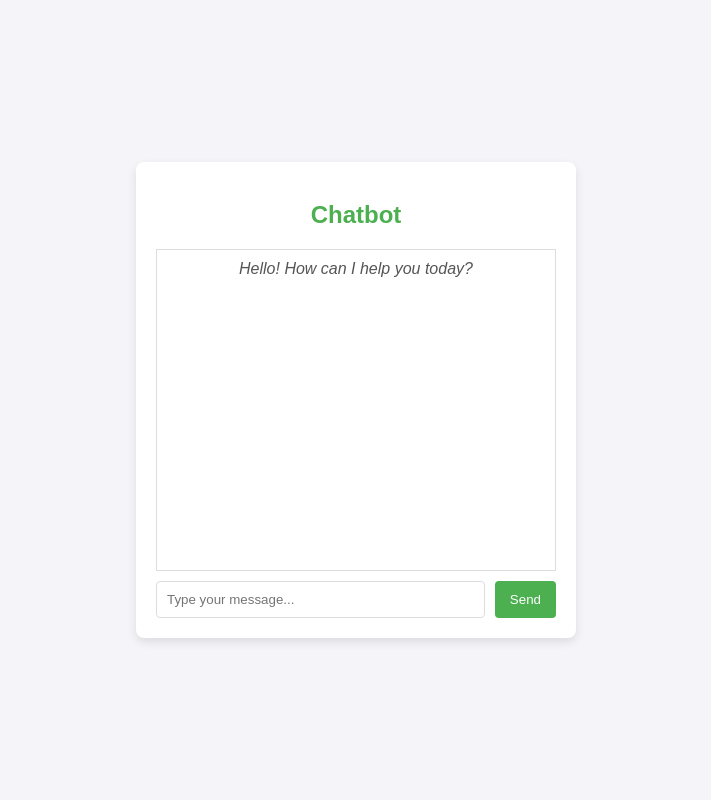
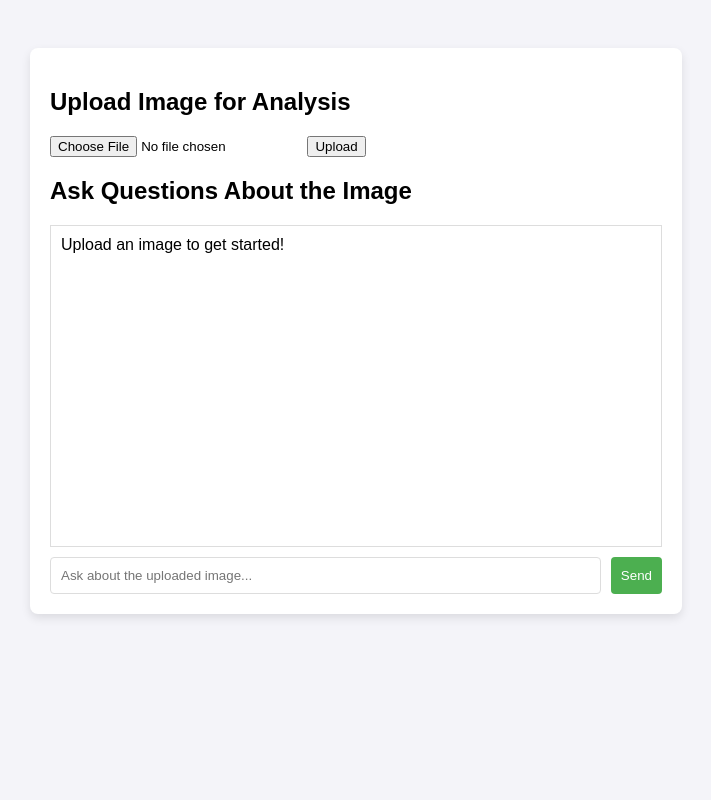
Before and after one commit to pramodkumareagle/imageprocess, a Django app: page /chatbot/ in a window 1280 px wide. Shown: the whole page, without its empty margins (284-995 px from the left). Run offline with Django 5.2, Linux system fonts and the light colour scheme.

Commit message:
descriptions for uploaded image

```diff
--- a/detection/templates/detection/chatbot.html
+++ b/detection/templates/detection/chatbot.html
@@ -3,134 +3,129 @@
 <head>
     <meta charset="UTF-8">
     <meta name="viewport" content="width=device-width, initial-scale=1.0">
-    <title>Chatbot</title>
+    <title>Upload and Chat</title>
     <style>
         body {
             font-family: Arial, sans-serif;
             background-color: #f4f4f9;
-            margin: 0;
-            padding: 0;
             display: flex;
-            justify-content: center;
+            flex-direction: column;
             align-items: center;
-            height: 100vh;
+            padding: 20px;
         }
-
         .container {
-            background: #fff;
+            margin-top: 20px;
             padding: 20px;
+            background: white;
             border-radius: 8px;
             box-shadow: 0 4px 10px rgba(0, 0, 0, 0.1);
-            width: 400px;
-            text-align: center;
+            width: 50%;
         }
-
-        h2 {
-            margin-bottom: 20px;
-            color: #4CAF50;
-        }
-
         .chat-log {
             height: 300px;
             overflow-y: auto;
             border: 1px solid #ddd;
             padding: 10px;
-            margin-bottom: 10px;
+            margin-top: 20px;
         }
-
-        .message {
-            margin-bottom: 10px;
-        }
-
-        .user {
-            font-weight: bold;
-            color: #333;
-        }
-
-        .bot {
-            font-style: italic;
-            color: #555;
-        }
-
         .chat-input {
             display: flex;
             gap: 10px;
+            margin-top: 10px;
         }
-
         .chat-input input {
             flex: 1;
             padding: 10px;
             border: 1px solid #ddd;
             border-radius: 4px;
         }
-
         .chat-input button {
-            padding: 10px 15px;
+            padding: 10px;
             background: #4CAF50;
             color: white;
             border: none;
             border-radius: 4px;
             cursor: pointer;
         }
-
-        .chat-input button:hover {
-            background: #45a049;
-        }
     </style>
 </head>
 <body>
     <div class="container">
-        <h2>Chatbot</h2>
+        <h2>Upload Image for Analysis</h2>
+        <form id="image-upload-form" method="POST" enctype="multipart/form-data">
+            {% csrf_token %}
+            <input type="file" name="image" id="image" required>
+            <button type="submit">Upload</button>
+        </form>
+
+        <h2>Ask Questions About the Image</h2>
         <div class="chat-log" id="chat-log">
-            <div class="message bot">Hello! How can I help you today?</div>
+            <div class="message bot">Upload an image to get started!</div>
         </div>
         <div class="chat-input">
-            <input type="text" id="user-message" placeholder="Type your message...">
+            <input type="text" id="user-message" placeholder="Ask about the uploaded image...">
             <button onclick="sendMessage()">Send</button>
         </div>
-        <input type="hidden" id="csrf_token" value="{{ csrf_token }}">
     </div>
 
     <script>
         const chatLog = document.getElementById('chat-log');
 
-        function appendMessage(message, sender) {
-            const messageDiv = document.createElement('div');
-            messageDiv.classList.add('message', sender);
-            messageDiv.innerText = message;
-            chatLog.appendChild(messageDiv);
-            chatLog.scrollTop = chatLog.scrollHeight; // Auto-scroll to the bottom
-        }
+        document.getElementById('image-upload-form').onsubmit = function(event) {
+            event.preventDefault();
+            const formData = new FormData(this);
+            fetch('/chatbot/', {
+                method: 'POST',
+                body: formData,
+            })
+            .then(response => response.json())
+            .then(data => {
+                const botMessageElement = document.createElement('div');
+                botMessageElement.classList.add('message', 'bot');
+                botMessageElement.textContent = data.message || 'Image uploaded successfully!';
+                chatLog.appendChild(botMessageElement);
+            })
+            .catch(error => {
+                console.error('Error:', error);
+            });
+        };
 
         function sendMessage() {
             const userMessage = document.getElementById('user-message').value.trim();
             if (!userMessage) return;
 
-            // Append user's message to the chat log
-            appendMessage(userMessage, 'user');
-            document.getElementById('user-message').value = ''; // Clear input field
+            // Append user message to chat log
+            const userMessageElement = document.createElement('div');
+            userMessageElement.classList.add('message', 'user');
+            userMessageElement.textContent = userMessage;
+            chatLog.appendChild(userMessageElement);
 
             // Send message to backend
-            fetch('', {
+            fetch('/chatbot/', {
                 method: 'POST',
                 headers: {
                     'Content-Type': 'application/x-www-form-urlencoded',
-                    'X-CSRFToken': document.getElementById('csrf_token').value
+                    'X-CSRFToken': document.querySelector('[name=csrfmiddlewaretoken]').value,
                 },
-                body: `user_message=${encodeURIComponent(userMessage)}`
+                body: `user_message=${encodeURIComponent(userMessage)}`,
             })
             .then(response => response.json())
             .then(data => {
-                if (data.response) {
-                    appendMessage(data.response, 'bot');
-                } else if (data.error) {
-                    appendMessage('Error: ' + data.error, 'bot');
-                }
+                const botMessageElement = document.createElement('div');
+                botMessageElement.classList.add('message', 'bot');
+                botMessageElement.textContent = data.response || 'No response received.';
+                chatLog.appendChild(botMessageElement);
             })
             .catch(error => {
                 console.error('Error:', error);
-                appendMessage('Oops! Something went wrong. Please try again later.', 'bot');
+                const errorMessageElement = document.createElement('div');
+                errorMessageElement.classList.add('message', 'bot');
+                errorMessageElement.textContent = 'An error occurred. Please try again.';
+                chatLog.appendChild(errorMessageElement);
             });
+
+            // Clear input field
+            document.getElementById('user-message').value = '';
         }
     </script>
 </body>
--- a/detection/views.py
+++ b/detection/views.py
@@ -168,27 +168,57 @@ def detect_with_langchain(request, uploaded_image):
         'detr_detection_data': detr_detection_data,
     })
 
+temp_data = {
+    'image': None,
+    'detections': None,
+}
 
 def handle_chatbot(request):
     if request.method == 'POST':
+        # Handle image upload
+        if 'image' in request.FILES:
+            uploaded_image = request.FILES['image']
+            pil_image = Image.open(uploaded_image).convert("RGB")
+
+            detections = detect_objects(pil_image)
+
+            # Store the image and detections in memory
+            temp_data['image'] = pil_image
+            temp_data['detections'] = detections
+
+            return JsonResponse({'message': 'image uploaded successfully', 'detections': detections})
+
+        # Handle user message
         user_message = request.POST.get('user_message', '').strip()
         if user_message:
+            if not temp_data['detections']:
+                return JsonResponse({'message': 'Please upload an image first.'})
+
+            # Add detections to the message
+            detections_summery  = ', '.join(temp_data['detections'])
+            user_message += f" the image contains {detections_summery}"
+
             try:
                 response = openai.ChatCompletion.create(
-                    model="gpt-3.5-turbo",
-                    messages=[
-                        {"role": "system", "content": "You are a helpful AI assistant."},
-                        {"role": "user", "content": user_message}
+                    model = "gpt-3.5-turbo",
+                    messages = [
+                        {"role": "system", "content": "You are a helpful assistant."},
+                        {"role": "user","content": user_message}
                     ]
                 )
-                chatbot_response = response['choices'][0]['message']['content']
-                return JsonResponse({"response": chatbot_response})
+                chatbot_response = response.choices[0]['message']['content']
+                return JsonResponse({'message': chatbot_response})
             except Exception as e:
-                return JsonResponse({"error": f"An error occurred: {str(e)}"}, status=500)
-        else:
-            return JsonResponse({"error": "No user message provided"}, status=400)
+                return JsonResponse({'message': str(e)})
 
     return render(request, 'detection/chatbot.html')
+
+def detect_objects(image):
+    results = yolo_model(image)
+    detections = [item['name'] for item in results.pandas().xyxy[0].to_dict(orient="records")]
+    return detections
+
+
 
 def _encode_image_base64(image):
     buffer = BytesIO()
```
